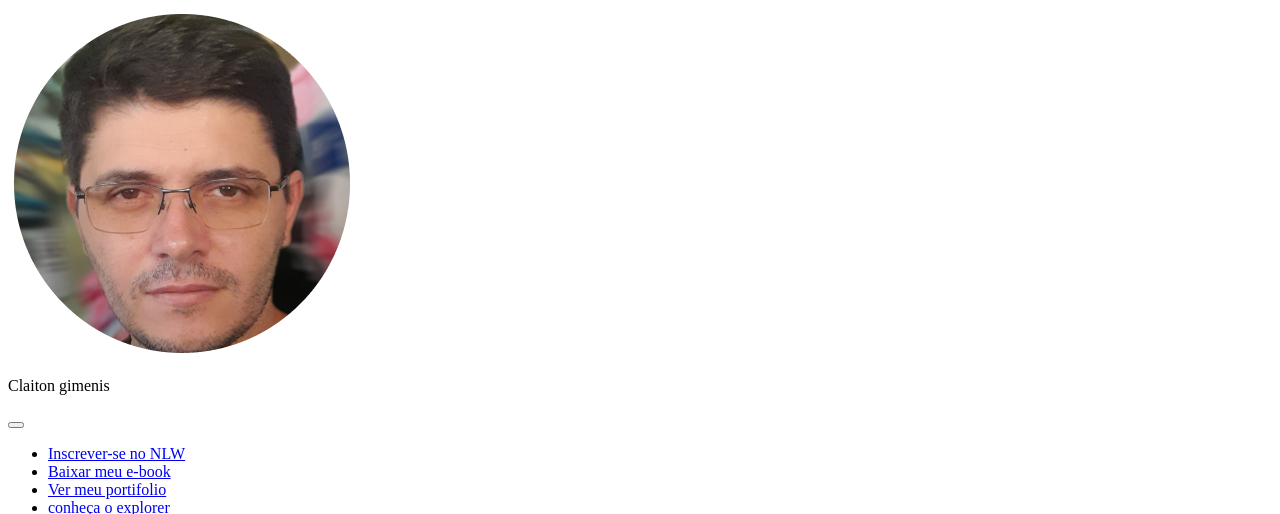
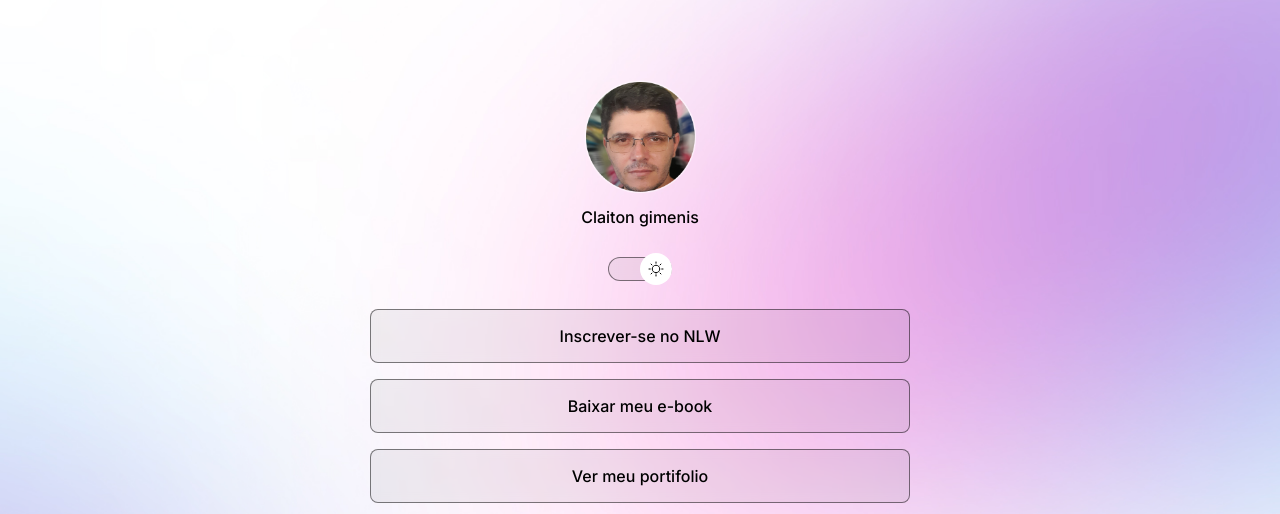
Before and after one commit to kkgi2021/perfil-display, a plain HTML site: page index.html in a window 1280 px wide. Shown: the top 514 px of the page. Drawn offline with nearby package versions, Linux system fonts and the light colour scheme.

Commit message:
modified:   index.html

```diff
--- a/index.html
+++ b/index.html
@@ -9,7 +9,7 @@
   <meta http-equiv="X-UA-Compatible" content="IE=edge" />
   <meta name="viewport" content="width=device-width,initial-scale=1.0" />
   <title>DevLinks</title>
-  <link rel="stylesheet" href="styley.css" />
+  <link rel="stylesheet" href="style.css" />
 </head>
 
 <body>
```
